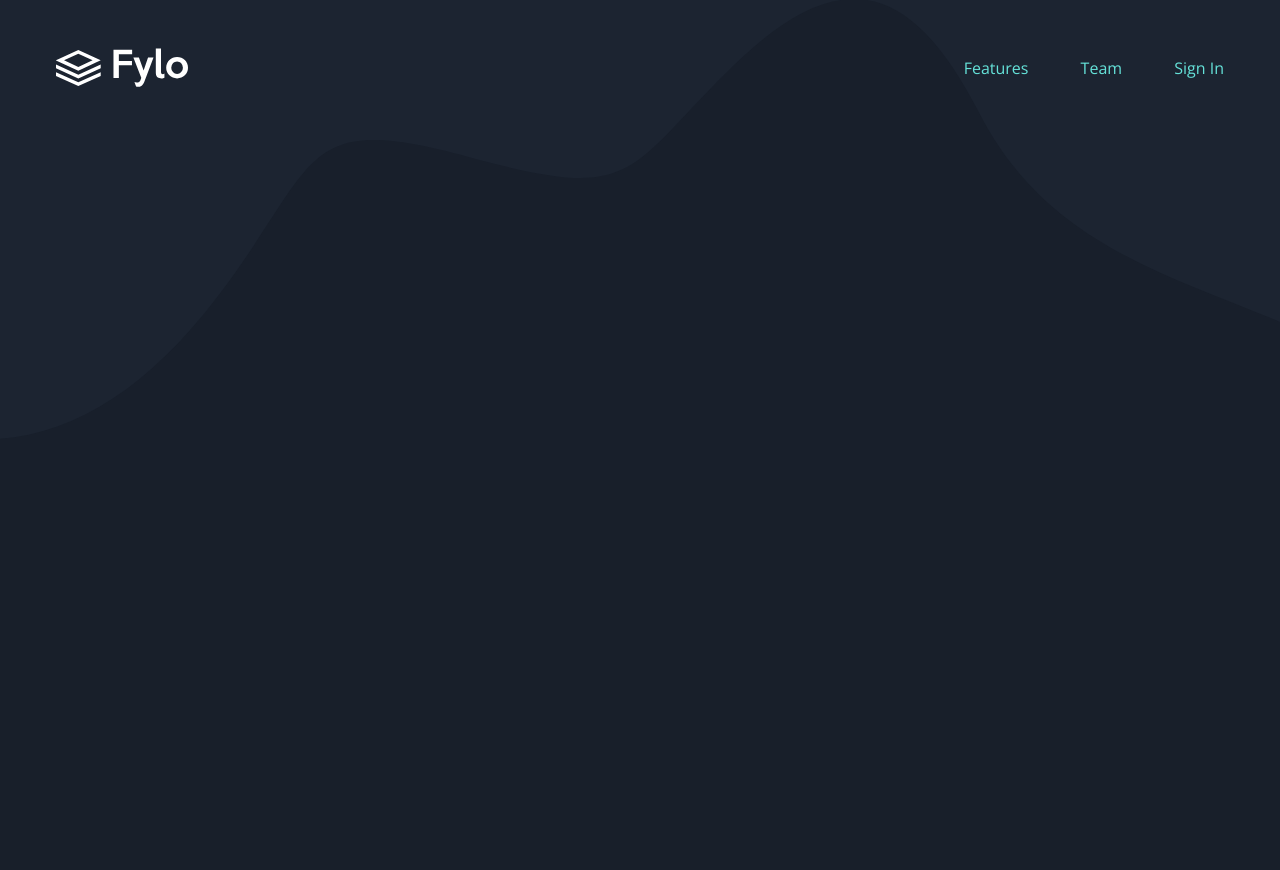
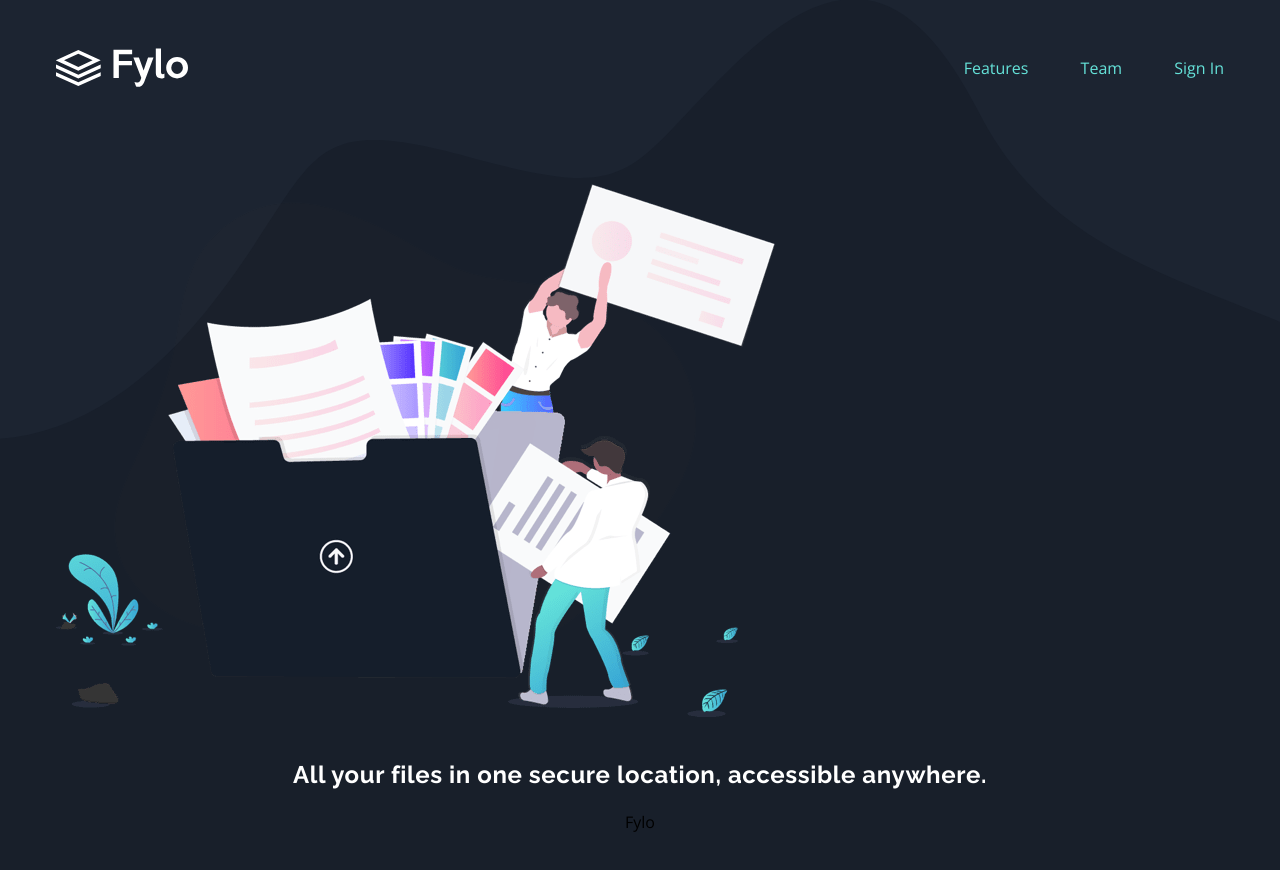
Before and after one commit to Raja-Junaid/Fylo_Landing_Page, a website: page index.html in a window 1280 px wide. Before the commit the page ends 800 px from the top, so only its background shows below. Drawn offline with nearby package versions, Linux system fonts and the light colour scheme.

Commit message:
Initial commit

```diff
--- a/index.html
+++ b/index.html
@@ -28,10 +28,12 @@
     <div class="progress-bar" id="progress-bar"></div>
 
     <!--=============== Hero Background ===============-->
-    <div class="bg-darkBlue1 w-screen h-[60%] absolute top-0 left-0 right-0">
+    <div
+      class="bg-darkBlue1 w-screen h-[60%] absolute top-0 left-0 right-0 -z-50"
+    >
       <div class="relative"> </div>
       <img
-        class="absolute w-screen right-0 bottom-0 left-0 z-40"
+        class="absolute w-screen right-0 bottom-0 left-0"
         src="images/bg-curvy-mobile.svg"
         alt=""
       />
@@ -39,7 +41,7 @@
     <!--===============================================-->
 
     <!--============================== NAVBAR ==============================-->
-    <nav class="relative container mx-auto px-8 py-10 md:px-14 md:py-12 z-50">
+    <nav class="relative container mx-auto px-8 py-10 md:px-14 md:py-12 z-30">
       <div class="flex justify-between items-center">
         <div>
           <img
@@ -60,7 +62,7 @@
 
       <div class="md:hidden">
         <div
-          class="modal absolute flex-col w-screen h-screen items-center self-end py-0 mt-0 justify-center space-y-10 font-semibold tracking-normal text-xl text-White backdrop-filter backdrop-blur-lg sm:w-auto sm:self-center top-0 right-0 drop-shadow-2xl hidden"
+          class="modal absolute flex-col w-screen h-screen items-center self-end py-0 mt-0 justify-center space-y-10 font-semibold tracking-normal text-xl text-White backdrop-filter backdrop-blur-xl sm:w-auto sm:self-center top-0 right-0 drop-shadow-2xl hidden"
         >
           <div
             class="close text-4xl bg-lightGray font-light text-White rounded-lg p-1 py-0 absolute top-9 right-7"
@@ -75,6 +77,25 @@
     </nav>
     <!--====================================================================-->
 
+    <!--=========================== HERO SECTION ===========================-->
+    <section>
+      <div
+        class="container mx-auto text-center px-8 pt-6 md:px-14 md:py-12 z-50"
+      >
+        <div class="mb-10">
+          <img src="images/illustration-intro.png" alt="" />
+        </div>
+        <div>
+          <h1
+            class="heading text-2xl mb-4 font-bold tracking-wide text-White leading-[2.3rem]"
+            >All your files in one secure location, accessible anywhere.</h1
+          >
+          <p>Fylo </p>
+        </div>
+      </div>
+    </section>
+    <!--====================================================================-->
+
     <!--============== JavaScript ===============-->
     <script src="js/script.js"></script>
   </body>
```
Also changed, not shown: css/main.css.
